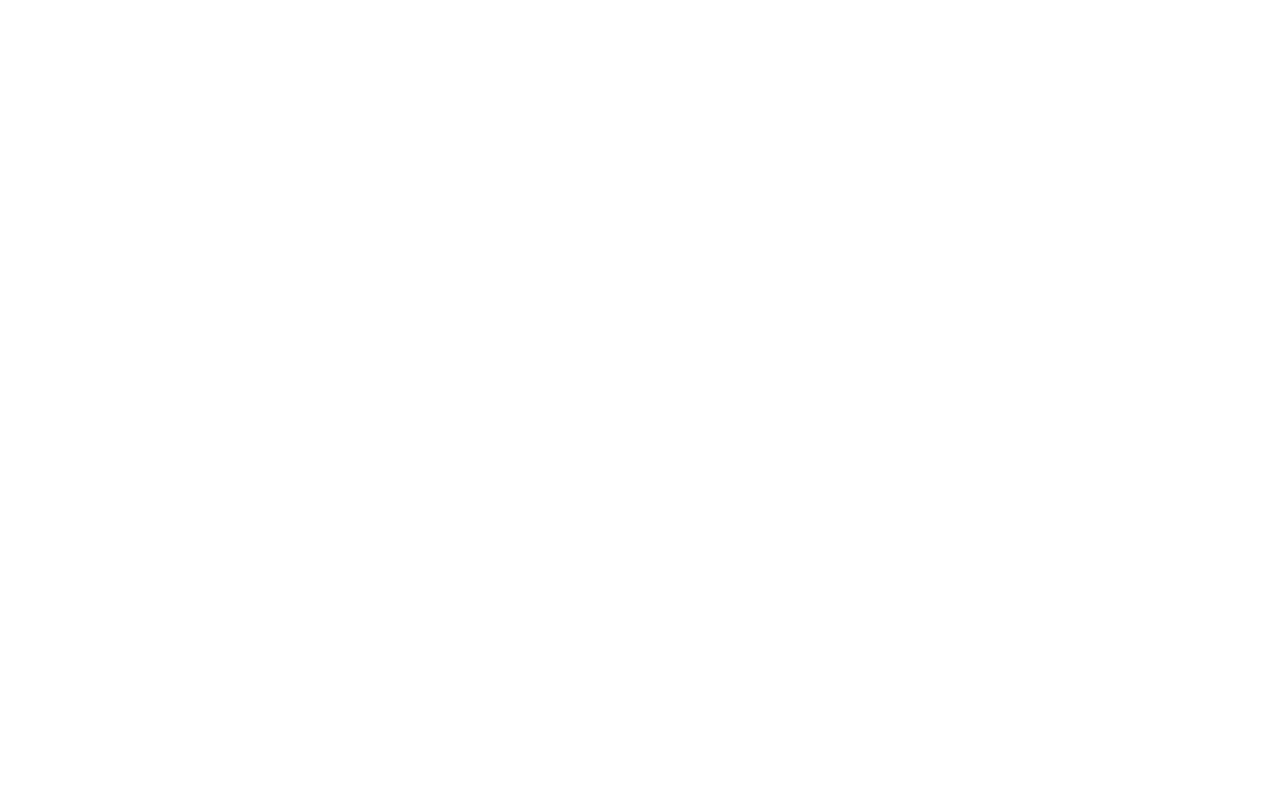
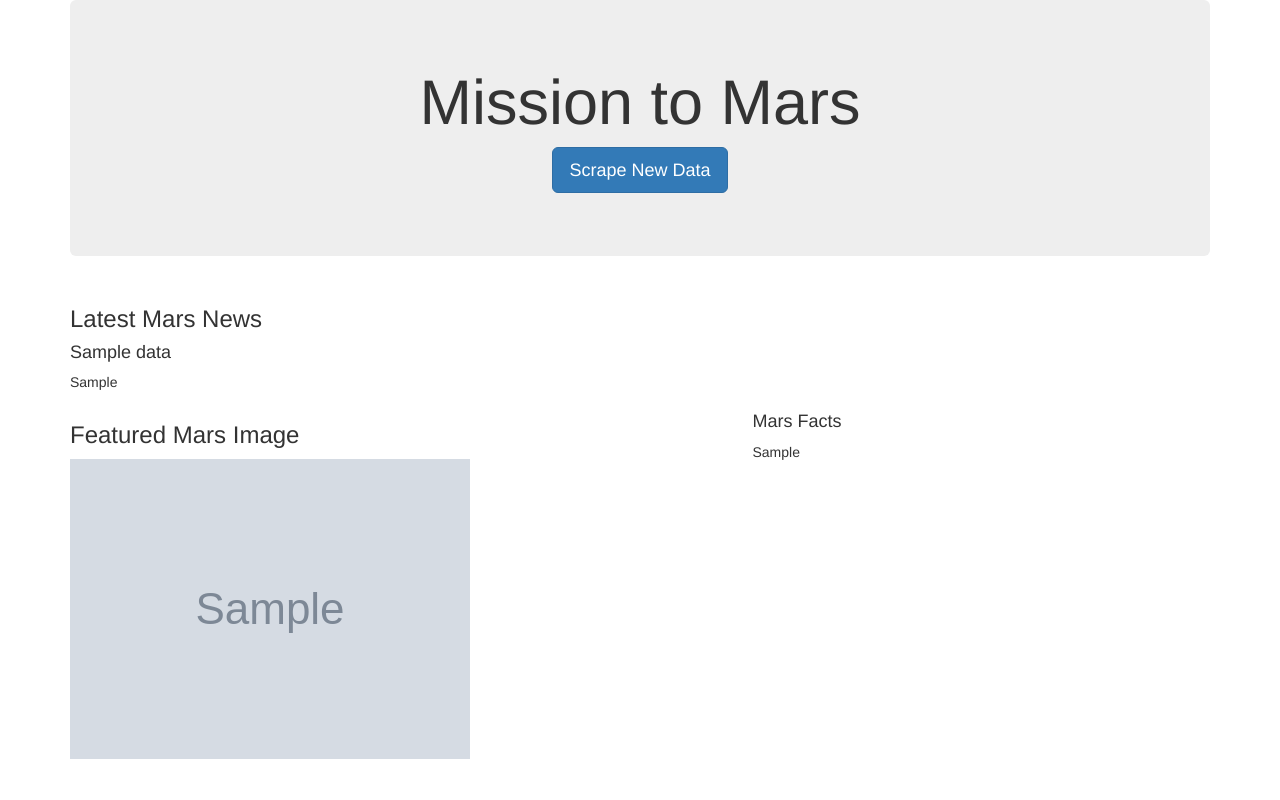
Before and after one commit to abaker178/web-scraping-challenge, a Flask app: page / in a window 1280 px wide. Before the commit the page is empty. Run offline with Flask 2, Linux system fonts and the light colour scheme; grey boxes marked "Sample" are stand-in pictures; a database or web service that is not in the repository returns one stand-in record (values such as "Sample title"); some libraries are stand-ins or nearby versions.

Commit message:
rendering images and data from database to the browser

```diff
--- a/Missions_to_Mars/scrape_mars.py
+++ b/Missions_to_Mars/scrape_mars.py
@@ -31,10 +31,11 @@ def scrape():
     #### JPL ####
     # Scrape JPL
     jpl_url = "https://data-class-jpl-space.s3.amazonaws.com/JPL_Space/index.html"
+    jpl_root = "https://data-class-jpl-space.s3.amazonaws.com/JPL_Space/"
     jpl_soup = scrapeHTML(jpl_url)
     # Capture the featured image on the JPL site
     rel_path = jpl_soup.find("img", class_="headerimage")["src"]
-    featured_image_url = jpl_url + "/" + rel_path
+    featured_image_url = jpl_root + rel_path
 
     #### Mars Facts ####
     # Scrape Mars Fact site tables
--- a/Missions_to_Mars/templates/index.html
+++ b/Missions_to_Mars/templates/index.html
@@ -1,10 +1,35 @@
 <!DOCTYPE html>
 <html>
 <head>
+    <meta charset="UTF-8">
+    <meta name="viewport" content="width=device-width, initial-scale=1.0">
+    <meta http-equiv="X-UA-Compatible" content="ie=edge">
     <title>Mission to Mars</title>
-    <meta charset="UTF-8">
+    <link rel="stylesheet" href="https://maxcdn.bootstrapcdn.com/bootstrap/3.3.7/css/bootstrap.min.css">
 </head>
 <body>
-
+    <div class="container">
+        <div class="jumbotron text-center">
+            <h1>Mission to Mars</h1>
+            <p><a class="btn btn-primary btn-lg" href="/scrape" role="button">Scrape New Data</a></p>
+        </div>
+        <div class="container row">
+            <div class="col-12">
+                <h3>Latest Mars News</h3>
+                <h4>{{ data.news_title }}</h4>
+                <p>{{ data.news_p }}</p>
+            </div>
+        </div>
+        <div class="row">
+            <div class="col-12 col-lg-7">
+                <h3>Featured Mars Image</h3>
+                <img class="img-responsive fit-image" src="{{ data.featured_image_url }}" alt="Mars">
+            </div>
+            <div class="col-12 col-lg-5">
+                <h4>Mars Facts</h4>
+                {{ data.facts_tables_html[0] | safe }}
+            </div>
+        </div>
+    </div>
 </body>
 </html>
```
Also changed, not shown: 1 other file.
